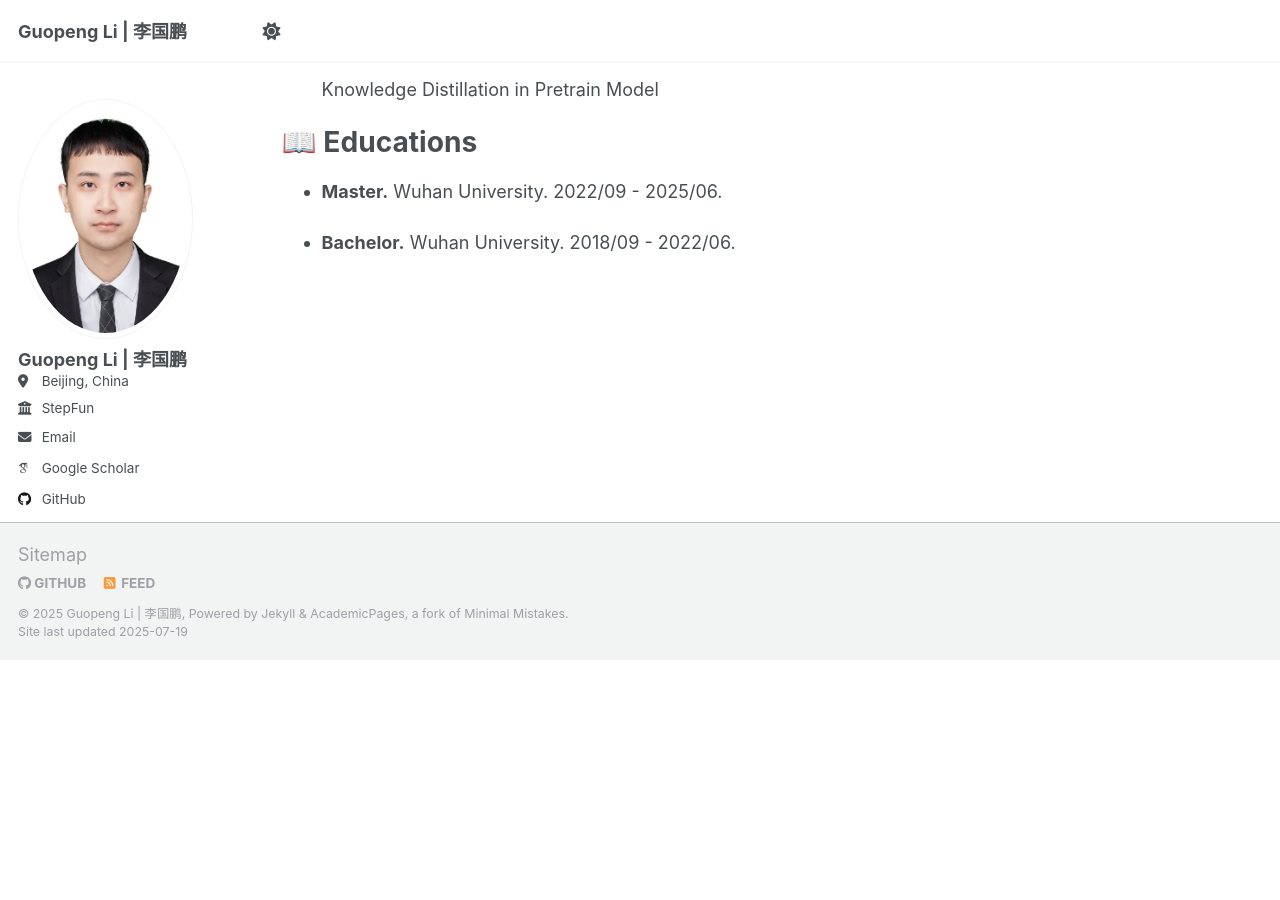
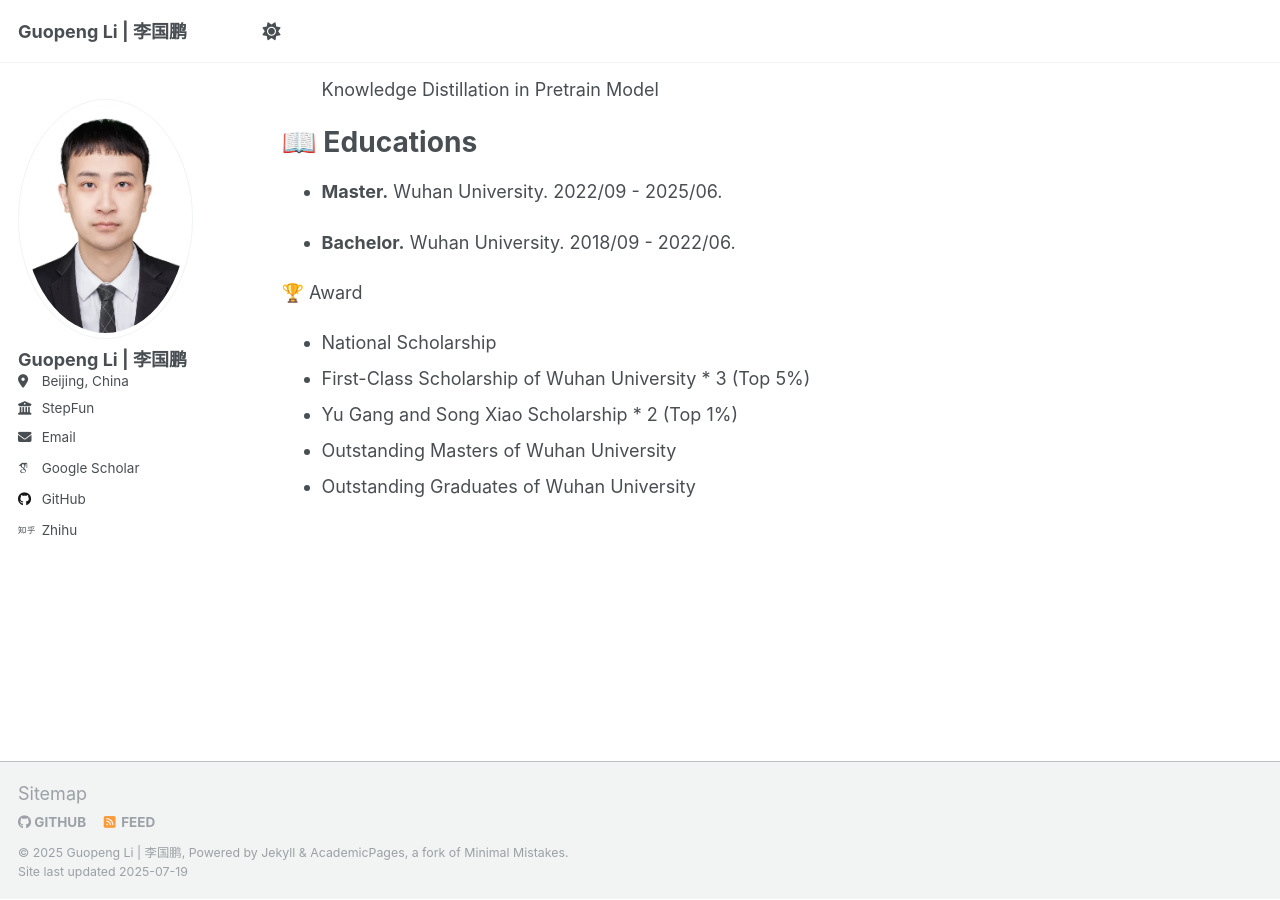
Before and after one commit to liguopeng0923/liguopeng0923.github.io, a Jekyll site: the page built from _pages/about.md, in a window 1280 px wide and 900 px high, scrolled down 1176 px. Built offline with Jekyll 4.4.1, drawn with Linux system fonts in a browser that asks for light colours; some web fonts are replaced; a script that is not in the unit is left out; before the commit the page ends 1836 px from its top, so only the background shows below that.

Commit message:
Update about.md

```diff
--- a/_pages/about.md
+++ b/_pages/about.md
@@ -56,3 +56,10 @@ Selected Publications
 - **Master.** Wuhan University. 2022/09 - 2025/06.
 
 - **Bachelor.** Wuhan University. 2018/09 - 2022/06.
+
+🏆 Award
+- National Scholarship
+- First-Class Scholarship of Wuhan University * 3 (Top 5%)
+- Yu Gang and Song Xiao Scholarship * 2 (Top 1%)
+- Outstanding Masters of Wuhan University
+- Outstanding Graduates of Wuhan University
```
